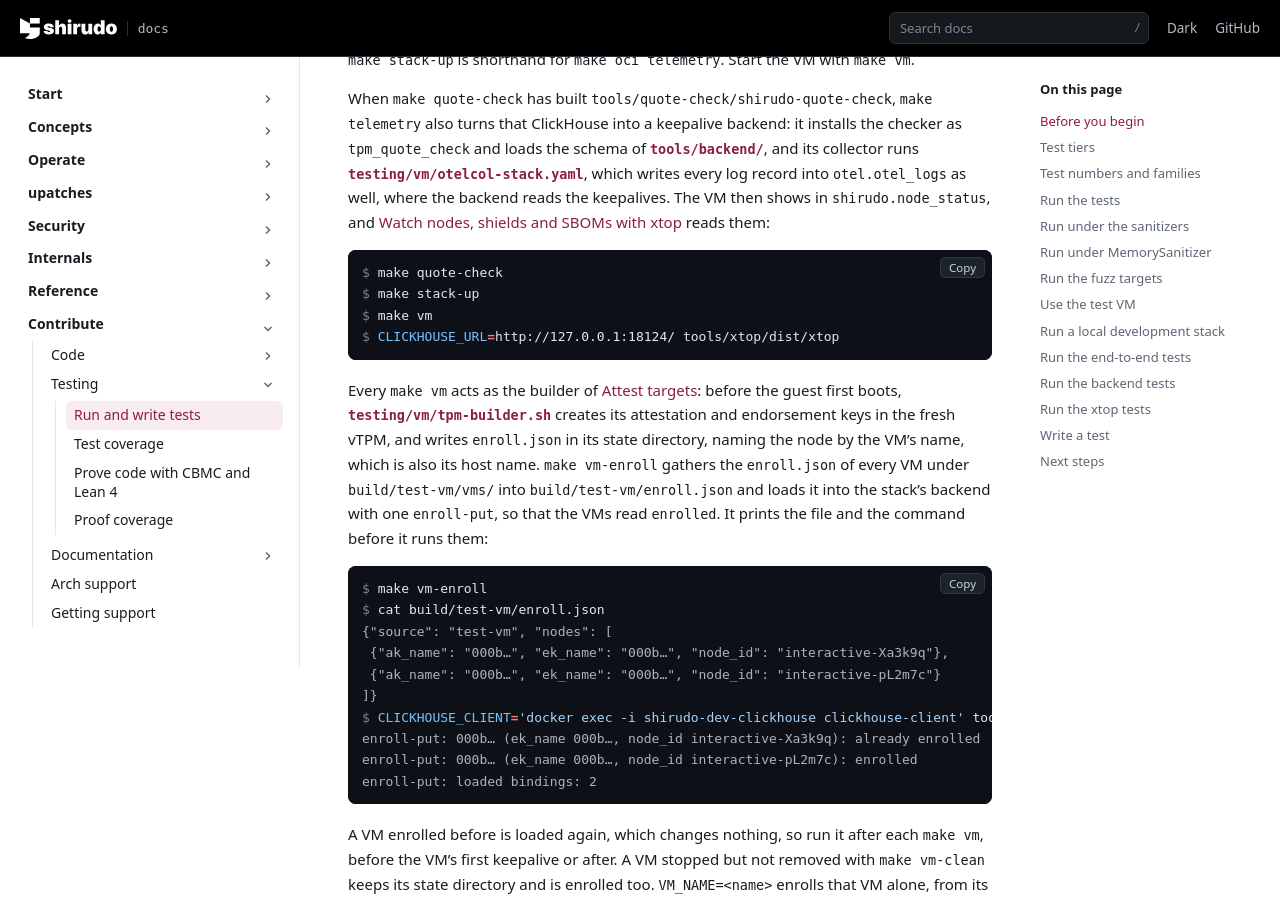
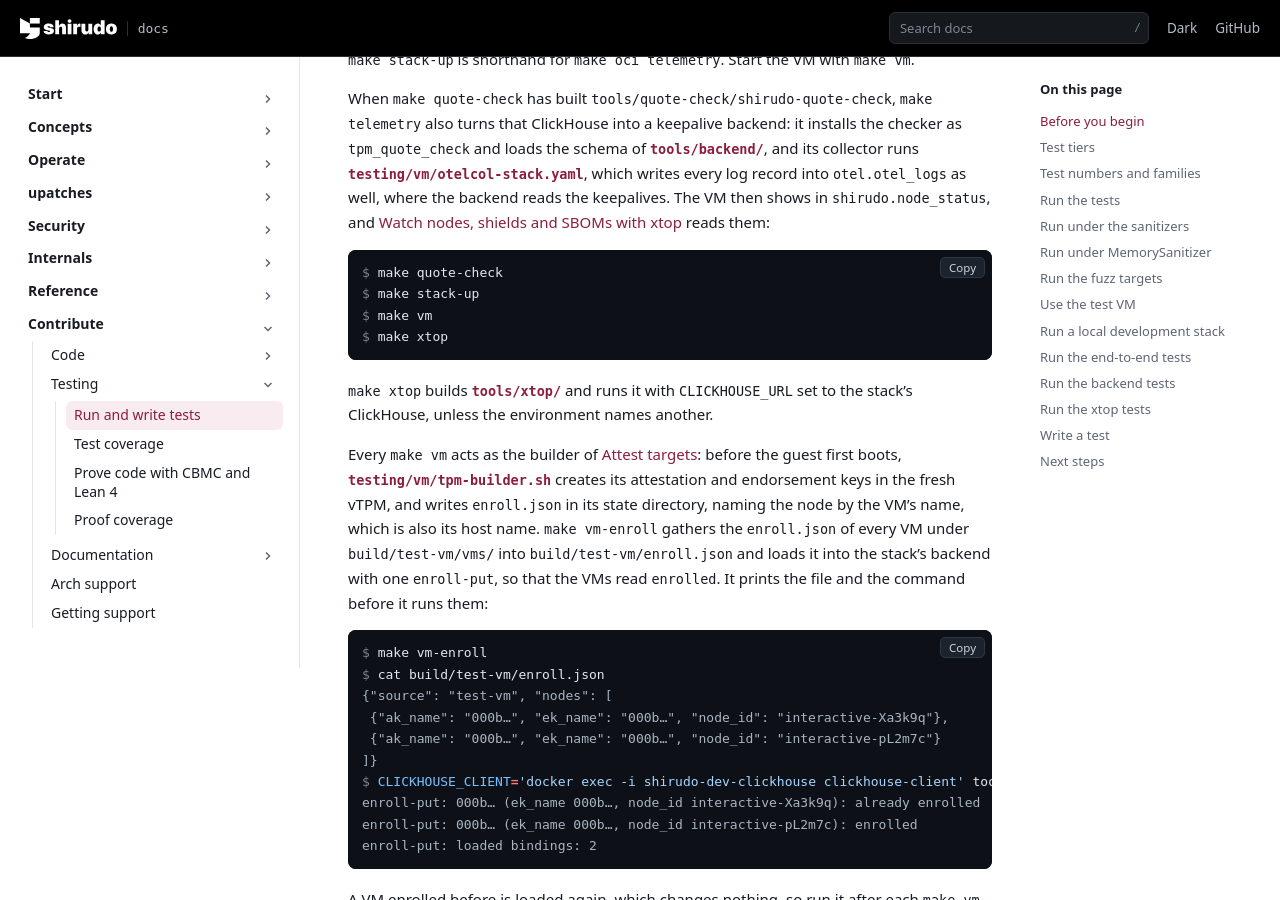
Before and after one commit to AliBashaSY/shirudo, a Sphinx documentation site: the page built from Documentation/contribute/testing/testing.rst, in a window 1280 px wide and 900 px high, scrolled down 12264 px. Built offline with Sphinx 7.4.7, drawn with Linux system fonts in a browser that asks for light colours; pages that are not in the unit, such as notebooks, are missing from menus.

Commit message:
testing: add make xtop, which reads the local stack
A make target cannot set CLICKHOUSE_URL in the shell that ran
make stack-up, so starting xtop against the local stack meant typing
the stack's ClickHouse port, which only stack.sh knows.

make xtop builds tools/xtop and runs it through stack.sh, which sets
CLICKHOUSE_URL to the stack's ClickHouse unless the environment names
another. stack.sh lets go of its lock first: xtop runs until it is
quit, and make vm-enroll and the other stack commands still need the
lock meanwhile.

Signed-off-by: John Fastabend <john.fastabend@gmail.com>

```diff
--- a/Documentation/contribute/testing/testing.rst
+++ b/Documentation/contribute/testing/testing.rst
@@ -702,7 +702,11 @@ the keepalives. The VM then shows in ``shirudo.node_status``, and
    $ make quote-check
    $ make stack-up
    $ make vm
-   $ CLICKHOUSE_URL=http://127.0.0.1:18124/ tools/xtop/dist/xtop
+   $ make xtop
+
+``make xtop`` builds :src:`tools/xtop/` and runs it with
+``CLICKHOUSE_URL`` set to the stack's ClickHouse, unless the environment
+names another.
 
 Every ``make vm`` acts as the builder of :doc:`/operate/run/attest`:
 before the guest first boots, :src:`testing/vm/tpm-builder.sh` creates
--- a/Documentation/operate/backend/xtop.rst
+++ b/Documentation/operate/backend/xtop.rst
@@ -41,7 +41,8 @@ Build and run
 ``bun run src/index.tsx`` in :src:`tools/xtop/` runs it without
 building. Against the local development stack, whose ClickHouse holds
 the backend once ``make quote-check`` has built the checker, the URL is
-``http://127.0.0.1:18124/`` (:ref:`local-dev-stack`). A user that can only ``SELECT`` from the ``shirudo`` database
+``http://127.0.0.1:18124/``, which ``make xtop`` from the checkout root
+sets (:ref:`local-dev-stack`). A user that can only ``SELECT`` from the ``shirudo`` database
 is enough.
 
 .. list-table::
```
Also changed, not shown: 3 other files.
